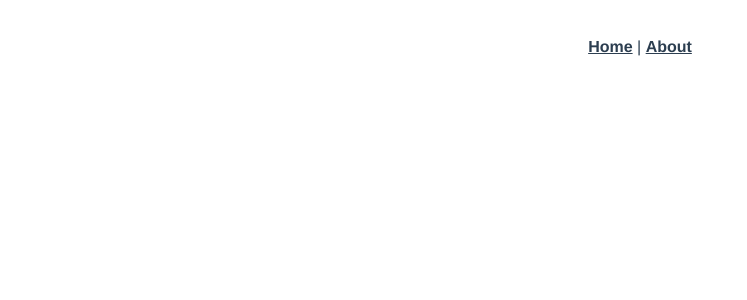
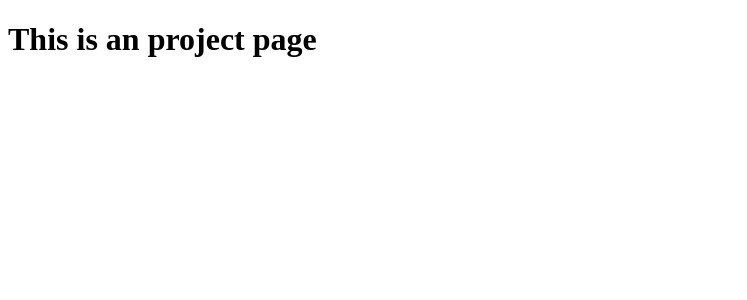
Before and after one commit to zeuxisoo/my-laboratori, a Vue app: page /#/project in a window 1280 px wide. Shown: the top 300 px of the page, without its empty margins (0-747 px from the left). Built offline with nearby package versions, Linux system fonts and the light colour scheme.

Commit message:
clean the default structure generated files

```diff
--- a/src/app.vue
+++ b/src/app.vue
@@ -1,32 +1,10 @@
 <template>
     <div id="app">
-        <div id="nav">
-            <router-link to="/">Home</router-link> |
-            <router-link to="/about">About</router-link>
-        </div>
         <router-view/>
     </div>
 </template>
 
 <style>
 #app {
-    font-family: 'Avenir', Helvetica, Arial, sans-serif;
-    -webkit-font-smoothing: antialiased;
-    -moz-osx-font-smoothing: grayscale;
-    text-align: center;
-    color: #2c3e50;
-}
-
-#nav {
-    padding: 30px;
-}
-
-#nav a {
-    font-weight: bold;
-    color: #2c3e50;
-}
-
-#nav a.router-link-exact-active {
-    color: #42b983;
 }
 </style>
--- a/src/components/HelloWorld.vue
+++ /dev/null
@@ -1,57 +0,0 @@
-<template>
-    <div class="hello">
-        <h1>{{ msg }}</h1>
-        <p>
-              For guide and recipes on how to configure / customize this project,<br>
-              check out the
-              <a href="https://cli.vuejs.org" target="_blank">vue-cli documentation</a>.
-        </p>
-        <h3>Installed CLI Plugins</h3>
-        <ul>
-            <li><a href="https://github.com/vuejs/vue-cli/tree/dev/packages/%40vue/cli-plugin-babel" target="_blank">babel</a></li>
-            <li><a href="https://github.com/vuejs/vue-cli/tree/dev/packages/%40vue/cli-plugin-eslint" target="_blank">eslint</a></li>
-        </ul>
-        <h3>Essential Links</h3>
-        <ul>
-            <li><a href="https://vuejs.org" target="_blank">Core Docs</a></li>
-            <li><a href="https://forum.vuejs.org" target="_blank">Forum</a></li>
-            <li><a href="https://chat.vuejs.org" target="_blank">Community Chat</a></li>
-            <li><a href="https://twitter.com/vuejs" target="_blank">Twitter</a></li>
-        </ul>
-        <h3>Ecosystem</h3>
-        <ul>
-            <li><a href="https://router.vuejs.org" target="_blank">vue-router</a></li>
-            <li><a href="https://vuex.vuejs.org" target="_blank">vuex</a></li>
-            <li><a href="https://github.com/vuejs/vue-devtools#vue-devtools" target="_blank">vue-devtools</a></li>
-            <li><a href="https://vue-loader.vuejs.org" target="_blank">vue-loader</a></li>
-            <li><a href="https://github.com/vuejs/awesome-vue" target="_blank">awesome-vue</a></li>
-        </ul>
-    </div>
-</template>
-
-<script>
-export default {
-    name: 'HelloWorld',
-    props: {
-        msg: String
-    }
-}
-</script>
-
-<!-- Add "scoped" attribute to limit CSS to this component only -->
-<style scoped>
-h3 {
-    margin: 40px 0 0;
-}
-ul {
-    list-style-type: none;
-    padding: 0;
-}
-li {
-    display: inline-block;
-    margin: 0 10px;
-}
-a {
-    color: #42b983;
-}
-</style>
--- a/src/router.js
+++ b/src/router.js
@@ -1,7 +1,7 @@
 import Vue from 'vue'
 import Router from 'vue-router'
 import Home from './views/Home.vue'
-import About from './views/About.vue'
+import Project from './views/Project.vue'
 
 Vue.use(Router)
 
@@ -13,9 +13,9 @@ export default new Router({
             component: Home
         },
         {
-            path: '/about',
-            name: 'about',
-            component: About
+            path: '/project',
+            name: 'project',
+            component: Project
         }
     ]
 })
--- a/src/views/About.vue
+++ /dev/null
@@ -1,5 +0,0 @@
-<template>
-    <div class="about">
-        <h1>This is an about page</h1>
-    </div>
-</template>
--- a/src/views/Home.vue
+++ b/src/views/Home.vue
@@ -1,18 +1,11 @@
 <template>
     <div class="home">
-        <img src="../assets/logo.png">
-        <HelloWorld msg="Welcome to Your Vue.js App"/>
+        This is an home page
     </div>
 </template>
 
 <script>
-// @ is an alias to /src
-import HelloWorld from '@/components/HelloWorld.vue'
-
 export default {
     name: 'home',
-    components: {
-        HelloWorld
-    }
 }
 </script>
--- /dev/null
+++ b/src/views/Project.vue
@@ -0,0 +1,11 @@
+<template>
+    <div class="project">
+        <h1>This is an project page</h1>
+    </div>
+</template>
+
+<script>
+export default {
+    name: 'project',
+}
+</script>
```
Also changed, not shown: src/assets/logo.png (deleted).
